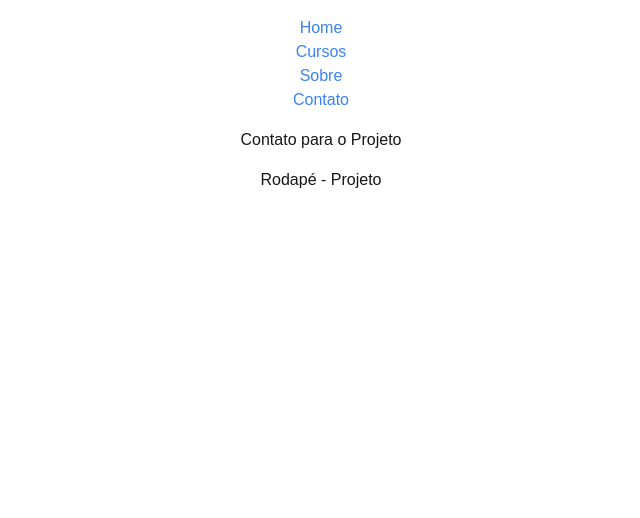
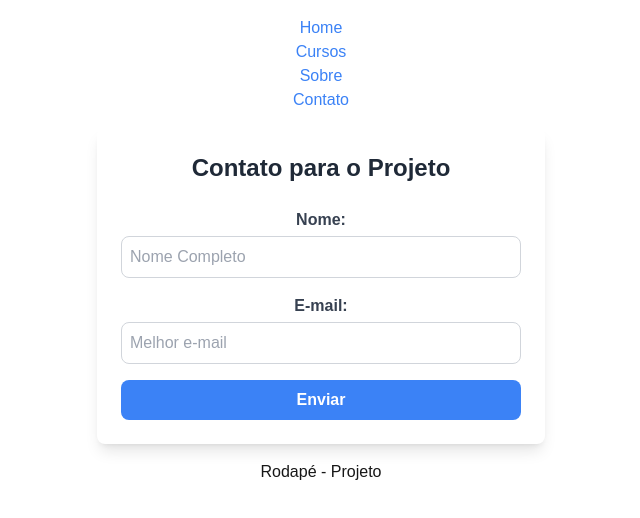
Before and after one commit to HumbertoFox/curso-celke-laravel, a Next.js app: page /contact in a window 1280 px wide. Shown: the top 518 px of the page, without its empty margins (319-959 px from the left). Built offline with nearby package versions, Linux system fonts and the light colour scheme.

Commit message:
add form contact

```diff
--- a/src/app/contact/page.js
+++ b/src/app/contact/page.js
@@ -1,12 +1,64 @@
+"use client";
+
+import { useState } from "react";
 import Footer from "../components/Footer";
 import Menu from "../components/Menu";
 
 const Contact = () => {
+    const [data, setData] = useState({
+        nameUser: '',
+        emailUser: '',
+    });
+
+    const valueInput = e => setData({ ...data, [e.target.name]: e.target.value });
+
+    const send = (e) => {
+        e.preventDefault();
+        alert(`Nome: ${data.nameUser} E-mail: ${data.emailUser}`);
+    }
+
     return (
         <div className="text-center">
             <Menu />
 
-            Contato para o Projeto
+            <div className="max-w-md mx-auto p-6 bg-white shadow-lg rounded-lg">
+                <h2 className="text-2xl font-bold text-center text-gray-800 mb-6">
+                    Contato para o Projeto
+                </h2>
+
+                <form onSubmit={send} className="space-y-4">
+                    <div>
+                        <label className="block text-gray-700 font-semibold mb-1">Nome: </label>
+                        <input
+                            type="text"
+                            name="nameUser"
+                            placeholder="Nome Completo"
+                            onChange={valueInput}
+                            className="w-full p-2 border border-gray-300 rounded-lg focus:outline-none focus:ring-2 focus:ring-blue-500"
+                            required
+                        />
+                    </div>
+
+                    <div>
+                        <label className="block text-gray-700 font-semibold mb-1">E-mail: </label>
+                        <input
+                            type="email"
+                            name="emailUser"
+                            placeholder="Melhor e-mail"
+                            onChange={valueInput}
+                            className="w-full p-2 border border-gray-300 rounded-lg focus:outline-none focus:ring-2 focus:ring-blue-500"
+                            required
+                        />
+                    </div>
+
+                    <button
+                        type="submit"
+                        className="w-full bg-blue-500 text-white font-semibold py-2 px-4 rounded-lg hover:bg-blue-600 transition duration-200"
+                    >
+                        Enviar
+                    </button>
+                </form>
+            </div>
 
             <Footer />
         </div>
```
